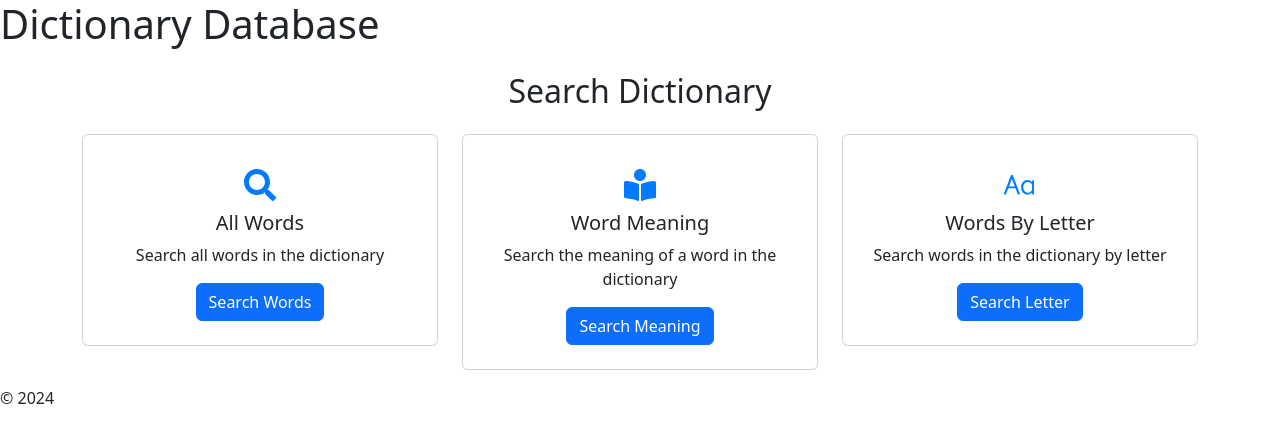
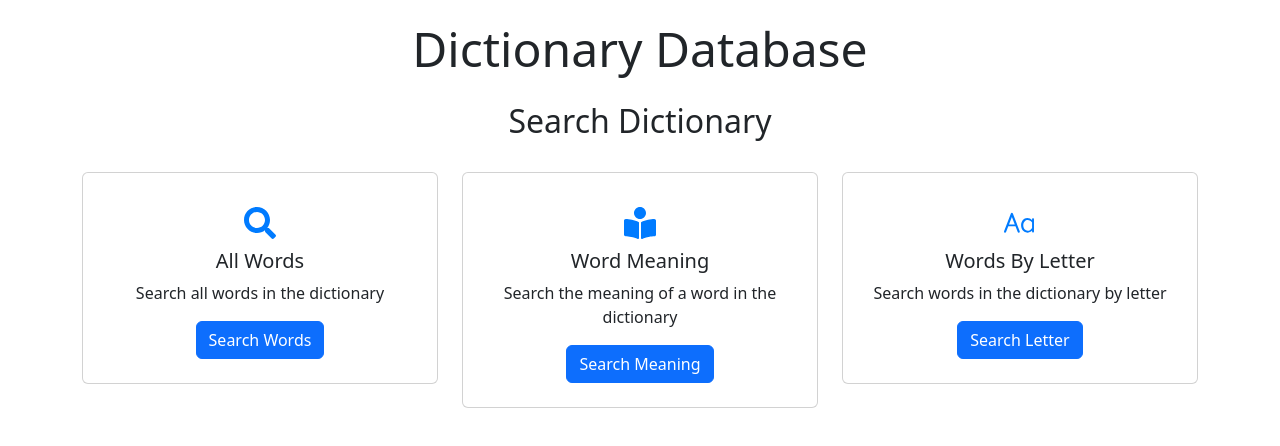
Before and after one commit to RoryDowse/Dictionary-DB, a React (Vite) app in the folder client/: page / in a window 1280 px wide. Shown: the top 446 px of the page. Built offline with nearby package versions, Linux system fonts and the light colour scheme.

Commit message:
remove footer

```diff
--- a/client/src/App.css
+++ b/client/src/App.css
@@ -0,0 +1,9 @@
+h1 {
+    font-size: 3rem;
+    text-align: center;
+    margin-top: 20px;
+}
+
+h2 {
+    margin-bottom: 2rem;
+}
--- a/client/src/App.tsx
+++ b/client/src/App.tsx
@@ -9,9 +9,8 @@ import {
 // Import Outlet from React Router for nested routes
 import { Outlet } from "react-router-dom";
 
-// Import the Header and Footer components
+// Import the Header component
 import Header from "./components/Header.tsx";
-import Footer from "./components/Footer.tsx";
 
 // Create an HTTP link to connect to the GraphQL API endpoint
 const httpLink = createHttpLink({
@@ -33,7 +32,6 @@ function App() {
                 <main>
                     <Outlet />
                 </main>
-                <Footer />
             </div>
         </ApolloProvider>
     );
--- a/client/src/components/Footer.tsx
+++ /dev/null
@@ -1,9 +0,0 @@
-const Footer = () => {
-    return (
-        <>
-            <p>&copy; {new Date().getFullYear()}{" "}</p>
-        </>
-    );
-};
-
-export default Footer;
```
Also changed, not shown: client/src/components/SearchCard.tsx (deleted), client/src/components/SearchDisplay.tsx (deleted).
